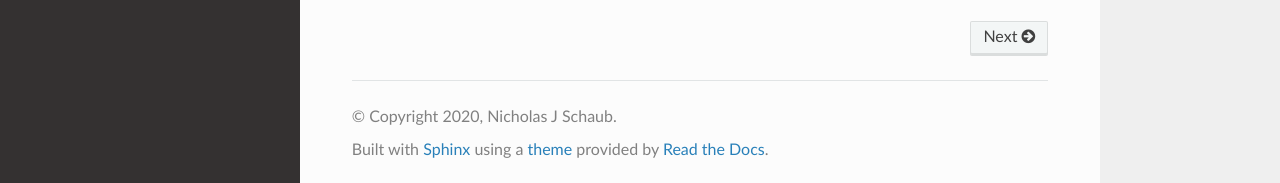
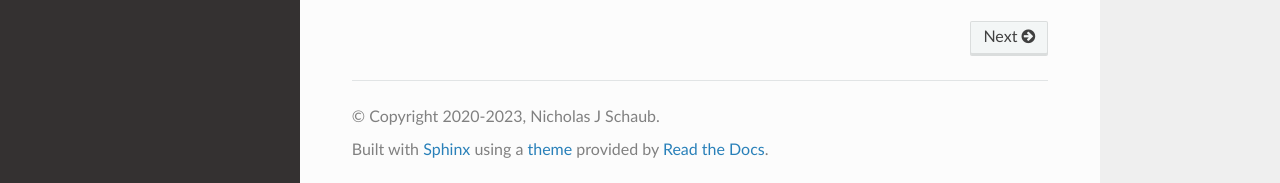
Before and after one commit to Nicholas-Schaub/TensorState, a Sphinx documentation site: the page built from docs/source/index.rst, in a window 1280 px wide and 1067 px high. Shown: the part 881-1064 px from the top of the window. Built offline with Sphinx 7.4.7 and the Read the Docs theme 2.0.0, drawn with Linux system fonts in a browser that asks for light colours; the version number is read from the project's files by our own code.

```diff
--- a/docs/source/conf.py
+++ b/docs/source/conf.py
@@ -20,11 +20,11 @@ sys.setrecursionlimit(1500)
 # -- Project information -----------------------------------------------------
 
 project = "TensorState"
-copyright = "2020, Nicholas J Schaub"
+copyright = "2020-2023, Nicholas J Schaub"
 author = "Nicholas J Schaub"
 
 # The full version, including alpha/beta/rc tags
-with open(Path(__file__).parent.parent.parent.joinpath("VERSION")) as fh:
+with open(Path(__file__).parent.parent.parent.joinpath("VERSION.txt")) as fh:
     release = fh.read()
 
 # -- General configuration ---------------------------------------------------
```
Also changed, not shown: .bumpversion.cfg.
